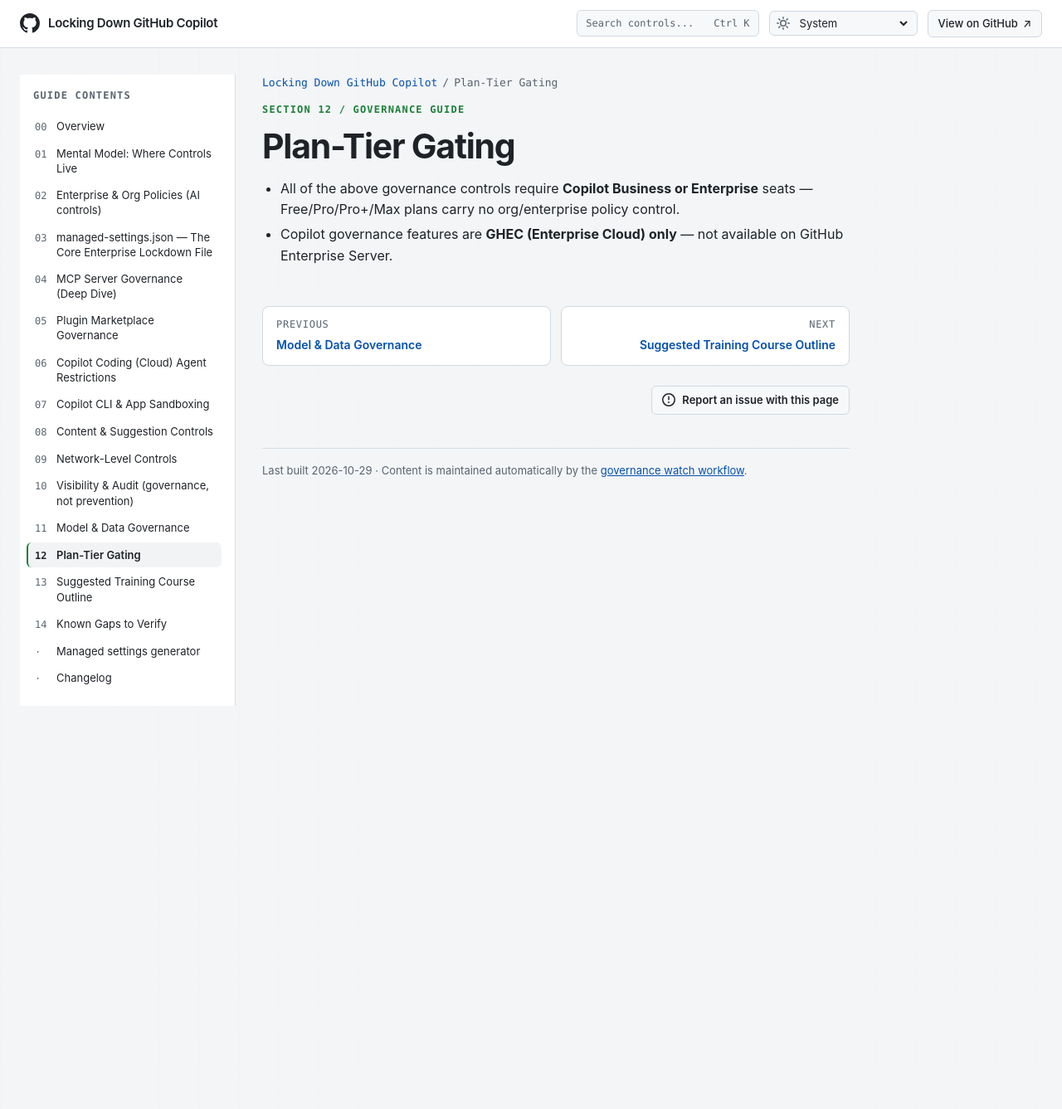
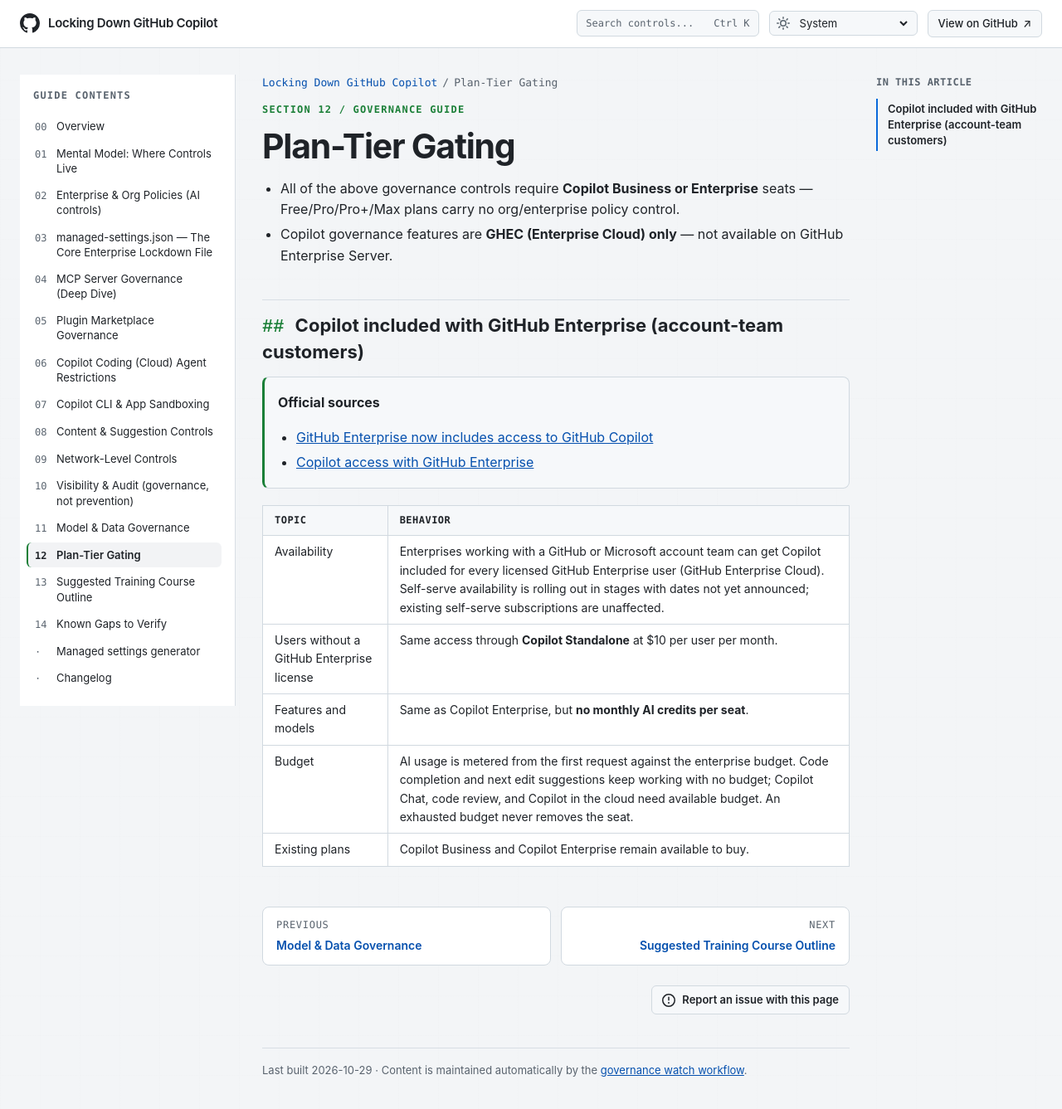
Before and after one commit to beardofedu/copilot-governance-training, a Jekyll site: the page built from docs/sections/plan-tier-gating.md, in a window 1280 px wide and 1365 px high. Shown: the top 1337 px of the window at 83% size. Built offline with Jekyll 4.4.1, drawn with Linux system fonts in a browser that asks for light colours.

Commit message:
Update Copilot governance documentation

```diff
--- a/docs/_data/governance-watch-state.json
+++ b/docs/_data/governance-watch-state.json
@@ -1,8 +1,8 @@
 {
   "sources": {
     "blog": {
-      "reviewed_through": "2026-10-22",
-      "note": "GitHub Blog and changelog. Backlog from 2026-09-20 through 2026-10-22 reviewed via web_fetch on the changelog index and September archive."
+      "reviewed_through": "2026-10-29",
+      "note": "GitHub Blog and changelog. Window 2026-10-15 through 2026-10-29 reviewed via curl on the changelog index; Copilot-governance items assessed."
     },
     "docs": {
       "reviewed_through": "2026-10-21",
--- a/docs/sections/plan-tier-gating.md
+++ b/docs/sections/plan-tier-gating.md
@@ -3,10 +3,24 @@ layout: default
 title: "Plan-Tier Gating"
 nav_order: 12
 permalink: /sections/plan-tier-gating/
-last_reviewed: 2026-08-18
+last_reviewed: 2026-10-29
 ---
 
 # Plan-Tier Gating
 
 - All of the above governance controls require **Copilot Business or Enterprise** seats — Free/Pro/Pro+/Max plans carry no org/enterprise policy control.
 - Copilot governance features are **GHEC (Enterprise Cloud) only** — not available on GitHub Enterprise Server.
+
+## Copilot included with GitHub Enterprise (account-team customers)
+
+> **Official sources**
+> - [GitHub Enterprise now includes access to GitHub Copilot](https://github.blog/changelog/2026-10-28-github-enterprise-now-includes-access-to-github-copilot)
+> - [Copilot access with GitHub Enterprise](https://docs.github.com/copilot/get-started/whats-changing-with-github-enterprise-and-copilot)
+
+| Topic | Behavior |
+|---|---|
+| Availability | Enterprises working with a GitHub or Microsoft account team can get Copilot included for every licensed GitHub Enterprise user (GitHub Enterprise Cloud). Self-serve availability is rolling out in stages with dates not yet announced; existing self-serve subscriptions are unaffected. |
+| Users without a GitHub Enterprise license | Same access through **Copilot Standalone** at $10 per user per month. |
+| Features and models | Same as Copilot Enterprise, but **no monthly AI credits per seat**. |
+| Budget | AI usage is metered from the first request against the enterprise budget. Code completion and next edit suggestions keep working with no budget; Copilot Chat, code review, and Copilot in the cloud need available budget. An exhausted budget never removes the seat. |
+| Existing plans | Copilot Business and Copilot Enterprise remain available to buy. |
```
Also changed, not shown: docs/sections/audit-visibility.md (+11 -1 lines), docs/CHANGELOG.md.
